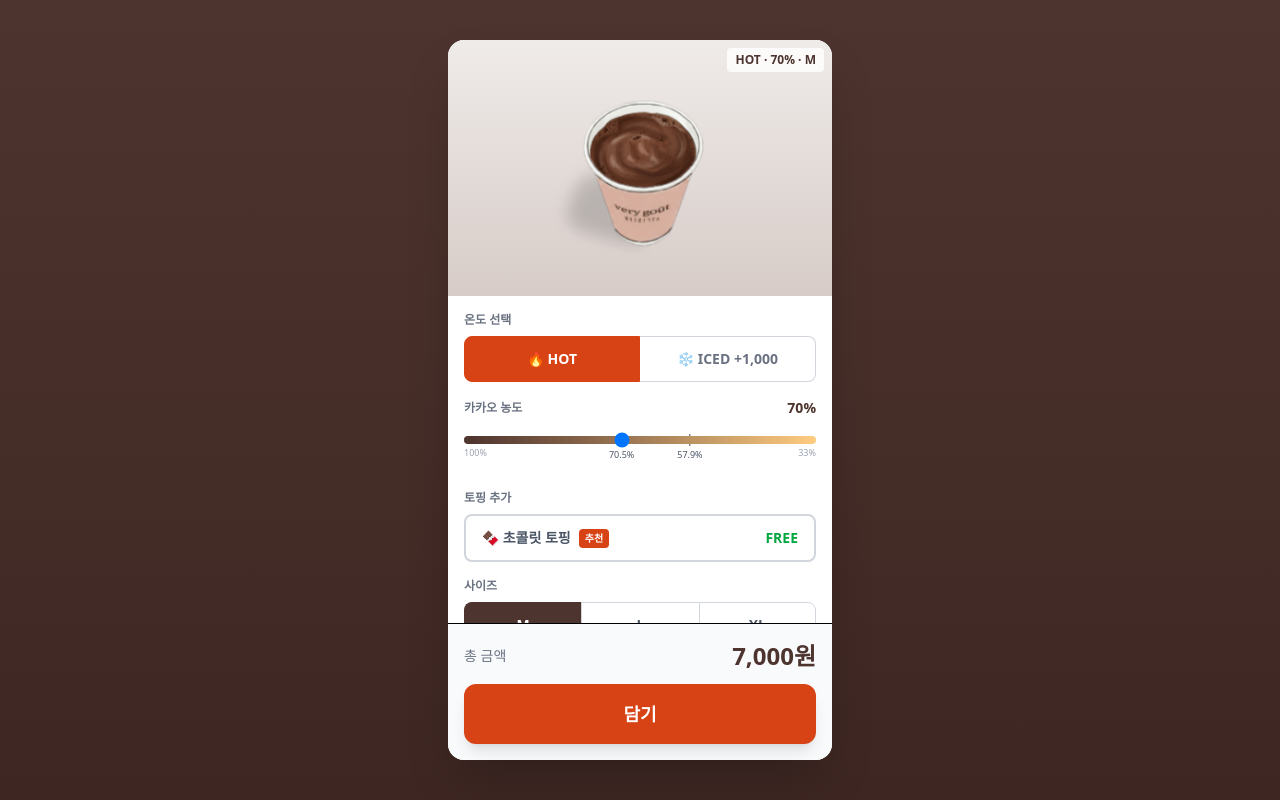
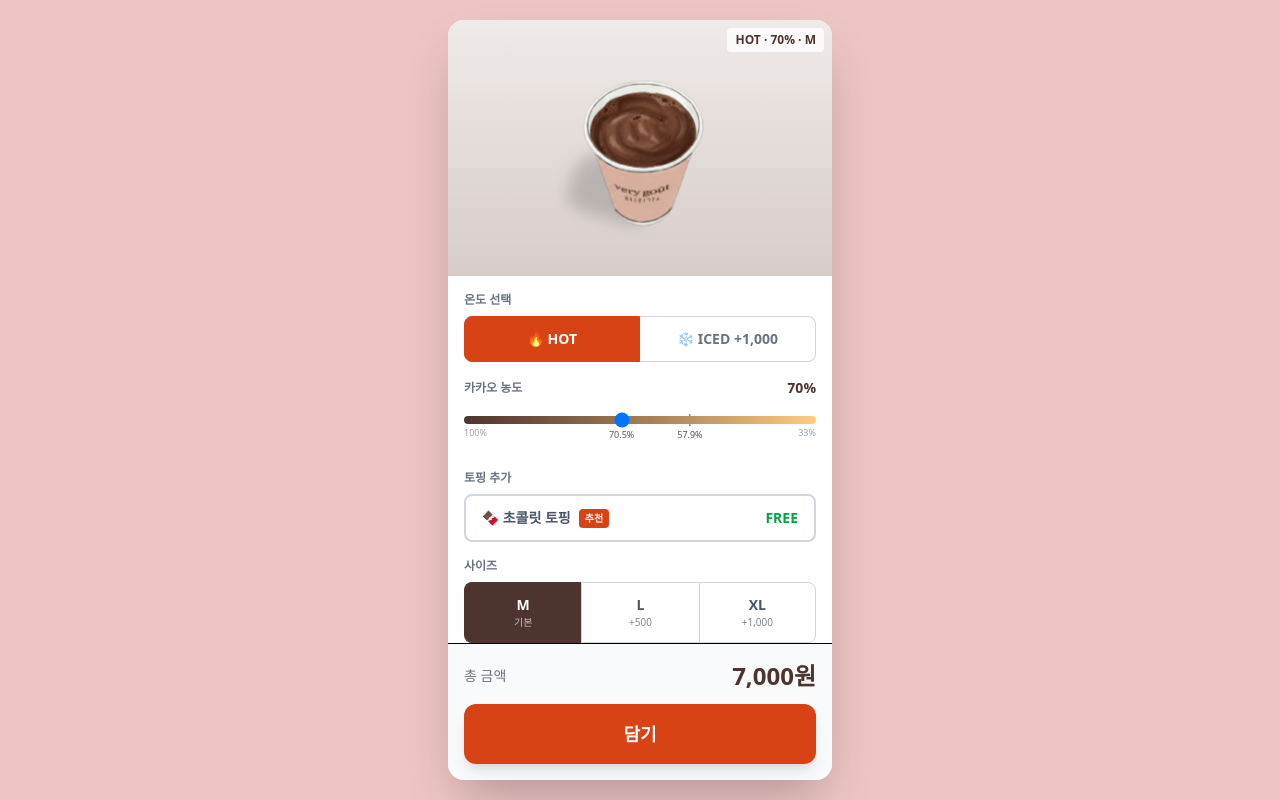
Before and after one commit to nam9295-cmyk/order_chocolat, a React (Vite) app: page / in a window 1280 px wide. Built offline with nearby package versions, Linux system fonts and the light colour scheme.

Commit message:
feat: pink background theme with improved scroll space

```diff
--- a/src/App.jsx
+++ b/src/App.jsx
@@ -86,9 +86,9 @@ function App() {
   };
 
   return (
-    <div className="min-h-screen bg-gradient-to-b from-[#4E342E] to-[#3E2723] flex items-center justify-center p-4">
+    <div className="min-h-screen bg-[#edc5c4] flex items-center justify-center p-4">
       {/* Kiosk Card Container */}
-      <div className="bg-white rounded-2xl shadow-2xl w-full max-w-sm overflow-hidden flex flex-col" style={{ maxHeight: '90vh' }}>
+      <div className="bg-white rounded-2xl shadow-2xl w-full max-w-sm overflow-hidden flex flex-col" style={{ maxHeight: '95vh' }}>
 
         {/* ① Image Area */}
         <div className="bg-gradient-to-b from-[#EFEBE9] to-[#D7CCC8] p-4 flex items-center justify-center h-64 relative">
```
